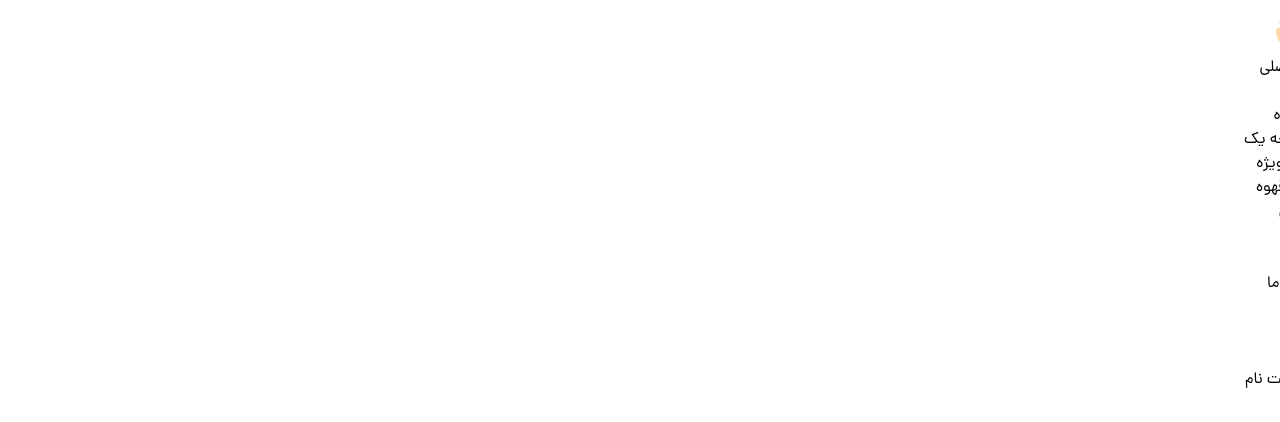
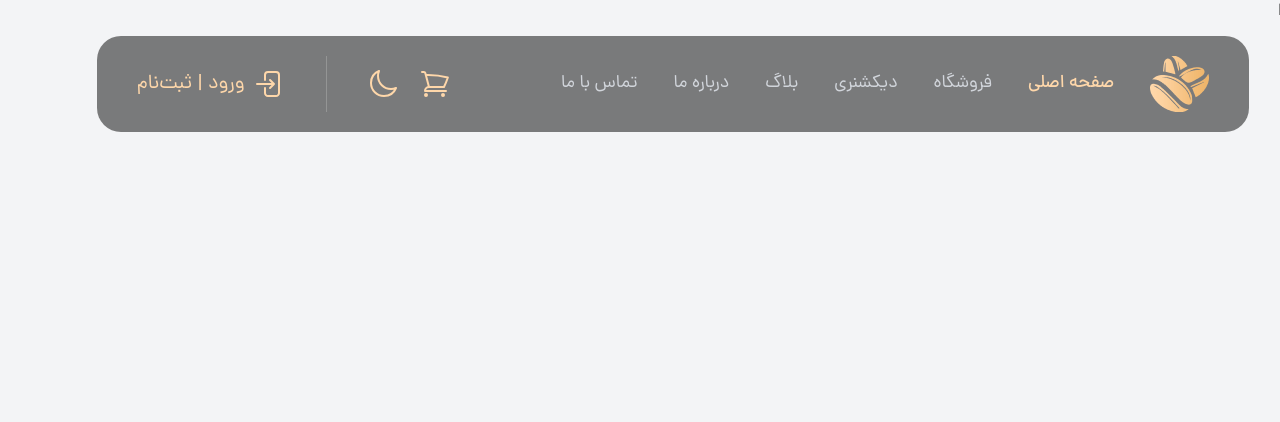
Before and after one commit to AmirhosseinDanesh/coffee-shop, a React (Vite) app: page / in a window 1280 px wide. Shown: the top 422 px of the page. Built offline with nearby package versions, Linux system fonts and the light colour scheme.

Commit message:
header 90% complete

```diff
--- a/index.html
+++ b/index.html
@@ -6,7 +6,7 @@
     <meta name="viewport" content="width=device-width, initial-scale=1.0" />
     <title>DAN Coffee shop || More Caffeine More Happiness</title>
   </head>
-  <body class="font-Dana">
+  <body class="font-Dana bg-gray-100 dark:bg-zinc-800">
     <div id="root"></div>
     <script type="module" src="/src/main.jsx"></script>
   </body>
--- a/src/Components/Header/Header.jsx
+++ b/src/Components/Header/Header.jsx
@@ -2,22 +2,23 @@ import React from 'react'
 
 export default function Header() {
   return (
-    <header>
+    <header className='fixed top-9 right-0 left-0 flex items-center px-10 rounded-3xl w-[90%] h-24 mx-auto bg-black/50 '>
+      <div className='flex items-center w-full justify-between'>
         {/* logo & Menu */}
-      <nav>
+        <nav className='flex items-center gap-x-9'>
           {/* logo */}
           <div>
             <img src="/images/app-logo.png" alt="Golden Coffee" />
           </div>
           {/* Menu */}
-        <ul>
-          <li>
+          <ul className='flex gap-x-9 text-lg text-gray-300'>
+            <li className='font-DanaMedium text-orange-200'>
               <a href="#">صفحه اصلی</a>
             </li>
             <li>
               <a href="#">فروشگاه</a>
               {/* sub menu */}
-            <ul>
+              <ul className='hidden'>
                 <li>
                   <a href="#">قهوه ویژه</a>
                 </li>
@@ -48,31 +49,35 @@ export default function Header() {
         </nav>
 
         {/* Cart & Login */}
-      <div>
+        <div className='flex text-orange-200 text-xl gap-x-10'>
           {/* Cart and darkmode */}
-        <div>
+          <div className='flex gap-x-5 items-center'>
             {/* Cart */}
             <div>
-            <svg xmlns="http://www.w3.org/2000/svg" fill="none" viewBox="0 0 24 24" strokeWidth={1.5} stroke="currentColor" className="w-6 h-6">
+              <svg className='w-8 h-8' xmlns="http://www.w3.org/2000/svg" fill="none" viewBox="0 0 24 24" strokeWidth={1.5} stroke="currentColor">
                 <path strokeLinecap="round" strokeLinejoin="round" d="M2.25 3h1.386c.51 0 .955.343 1.087.835l.383 1.437M7.5 14.25a3 3 0 00-3 3h15.75m-12.75-3h11.218c1.121-2.3 2.1-4.684 2.924-7.138a60.114 60.114 0 00-16.536-1.84M7.5 14.25L5.106 5.272M6 20.25a.75.75 0 11-1.5 0 .75.75 0 011.5 0zm12.75 0a.75.75 0 11-1.5 0 .75.75 0 011.5 0z" />
               </svg>
             </div>
             {/* darkmode */}
             <span>
-            <svg xmlns="http://www.w3.org/2000/svg" fill="none" viewBox="0 0 24 24" strokeWidth={1.5} stroke="currentColor" className="w-6 h-6">
+              <svg className='w-8 h-8' xmlns="http://www.w3.org/2000/svg" fill="none" viewBox="0 0 24 24" strokeWidth={1.5} stroke="currentColor">
                 <path strokeLinecap="round" strokeLinejoin="round" d="M21.752 15.002A9.718 9.718 0 0118 15.75c-5.385 0-9.75-4.365-9.75-9.75 0-1.33.266-2.597.748-3.752A9.753 9.753 0 003 11.25C3 16.635 7.365 21 12.75 21a9.753 9.753 0 009.002-5.998z" />
               </svg>
-
             </span>
           </div>
 
+          <span className='block w-px h-14 bg-white/20'></span>
+
           {/* Login */}
-        <a href="#">
-          <svg xmlns="http://www.w3.org/2000/svg" fill="none" viewBox="0 0 24 24" strokeWidth={1.5} stroke="currentColor" className="w-6 h-6">
-            <path strokeLinecap="round" strokeLinejoin="round" d="M15.75 9V5.25A2.25 2.25 0 0013.5 3h-6a2.25 2.25 0 00-2.25 2.25v13.5A2.25 2.25 0 007.5 21h6a2.25 2.25 0 002.25-2.25V15m3 0l3-3m0 0l-3-3m3 3H9" />
+          <a href="#" className='flex gap-x-2.5 items-center'>
+            <svg className="w-8 h-8 rotate-180" xmlns="http://www.w3.org/2000/svg" fill="none" viewBox="0 0 24 24" strokeWidth={1.5} stroke="currentColor">
+              <path strokeLinecap="round" strokeLinejoin="round" d="M15.75 9V5.25A2.25 2.25 0 0013.5 3h-6a2.25 2.25 0 00-2.25 2.25v13.5A2.25 2.25 0 007.5 21h6a2.25 2.25 0 002.25-2.25V15M12 9l-3 3m0 0l3 3m-3-3h12.75" />
             </svg>
-          ورود | ثبت نام
+            <span>
+              ورود | ثبت‌نام
+            </span>
           </a>
+        </div>
       </div>
     </header>
   )
--- a/tailwind.config.js
+++ b/tailwind.config.js
@@ -3,7 +3,7 @@ export default {
   content: [
     "./index.html", "./src/**/*.{js,ts,jsx,tsx}",
   ],
-
+  darkMode:"class",
   theme: {
     extend: {
       colors : {
```
Lines whose indentation alone changed are shown as unchanged.
